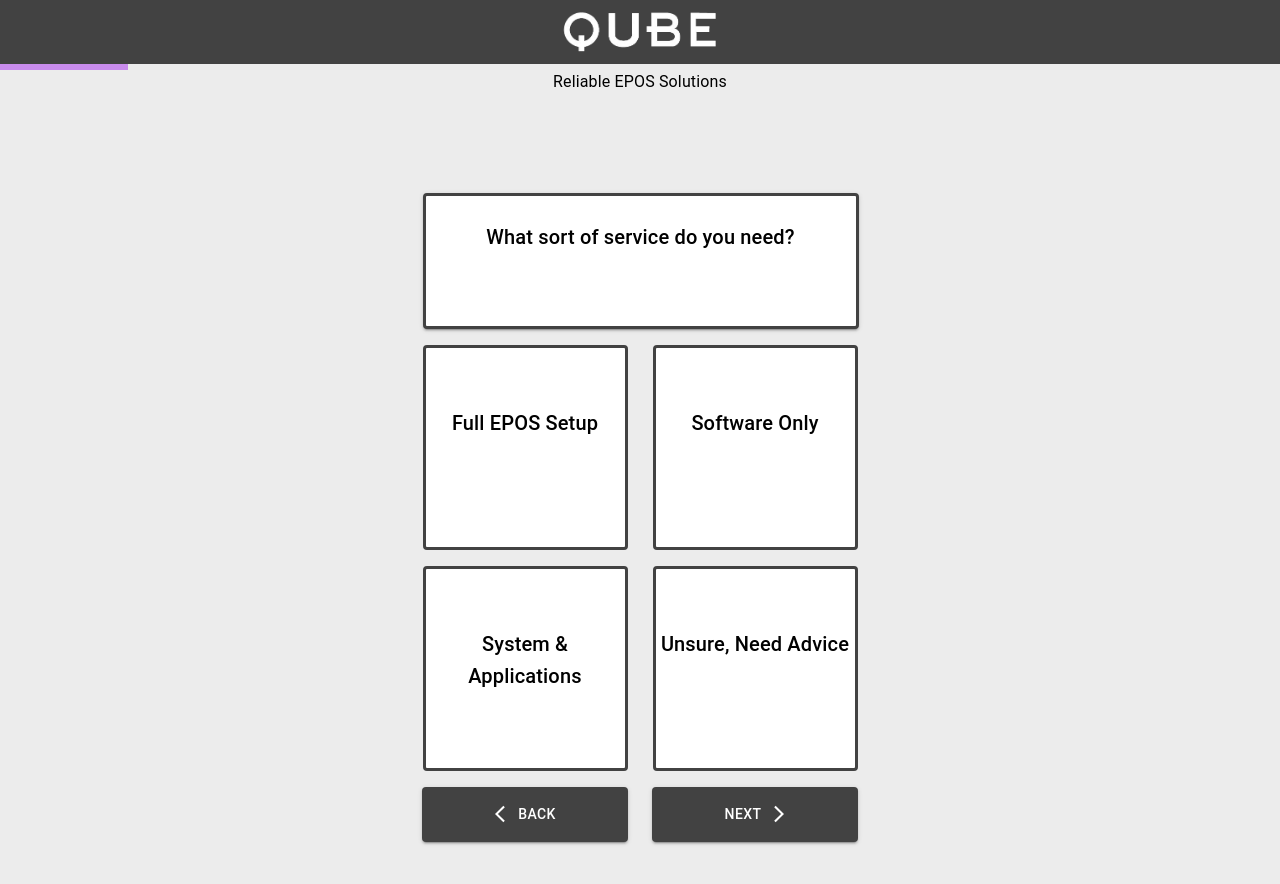
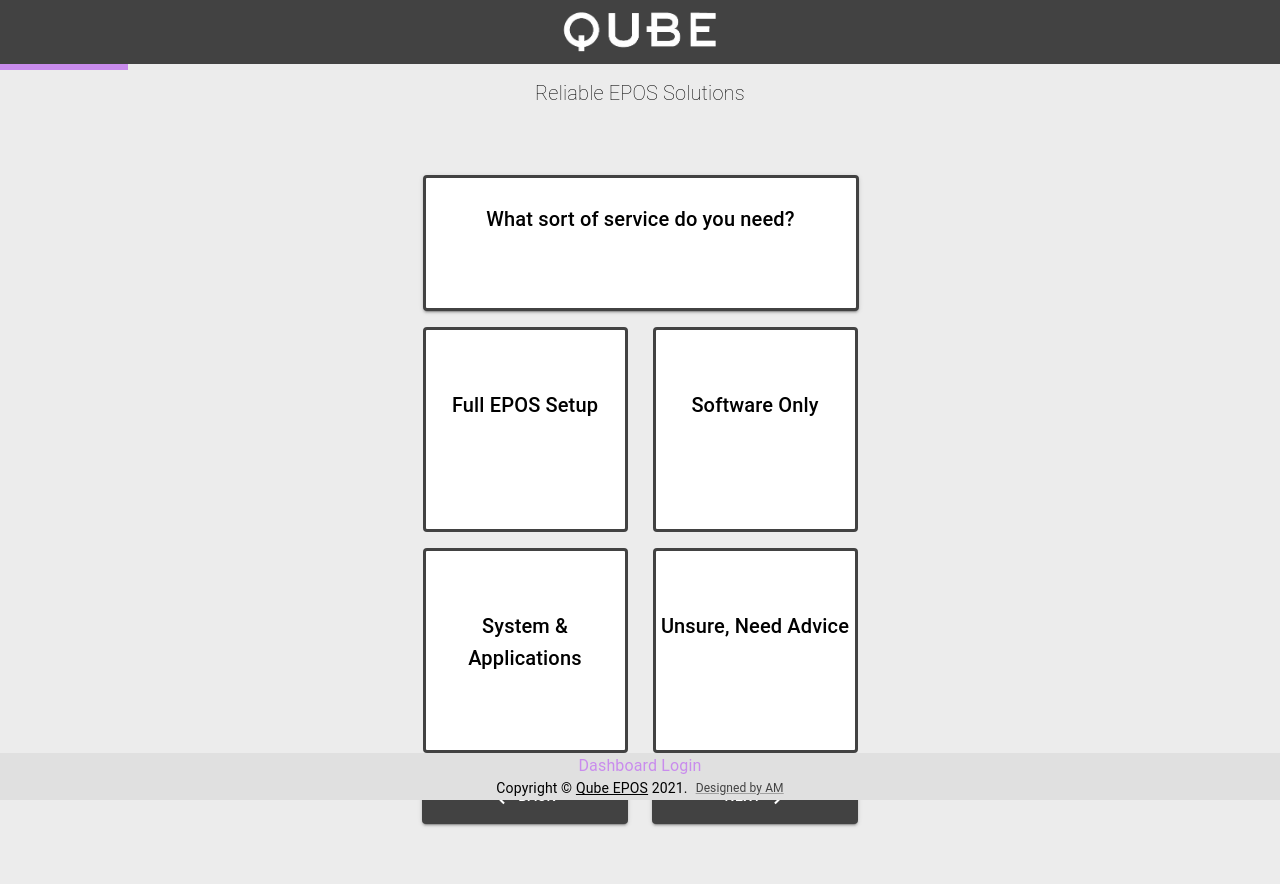
Before and after one commit to aaronzor/epos-questionnaire-mern, a React (Create React App) app in the folder frontend/: page /q1 in a window 1280 px wide. Shown: the top 884 px of the page. Built offline with nearby package versions, Linux system fonts and the light colour scheme.

Commit message:
Footer update

```diff
--- a/frontend/src/Pages/QuestionOne.js
+++ b/frontend/src/Pages/QuestionOne.js
@@ -3,6 +3,7 @@ import GridItem from '../components/GridItem';
 import GridQuestion from '../components/GridQuestion';
 import { Grid, Container } from '@mui/material';
 import NavButton from '../components/NavButton';
+import Footer from '../components/Footer';
 
 const QuestionOne = () => {
     //const { object } = useContext(ResultContext);
@@ -22,6 +23,7 @@ const QuestionOne = () => {
     };
 
     return (
+        <div>
             <Container disableGutters maxWidth='xs'>
                 <Grid
                     spacing={2}
@@ -42,6 +44,7 @@ const QuestionOne = () => {
                     <NavButton link='/q2' variant='next' />
                 </Grid>
             </Container>
+        </div>
     );
 };
 
--- a/frontend/src/components/Copyright.js
+++ b/frontend/src/components/Copyright.js
@@ -1,8 +1,9 @@
 import React from 'react';
-import { Typography, Link } from '@mui/material';
+import { Typography, Stack, Link } from '@mui/material';
 
 const Copyright = (props) => {
     return (
+        <Stack direction='row' justifyContent='center'>
             <Typography
                 variant='body2'
                 color='text.secondary'
@@ -16,6 +17,15 @@ const Copyright = (props) => {
                 {new Date().getFullYear()}
                 {'.'}
             </Typography>
+            {props.dev && (
+                <Link href='https://github.com/aaronzor/'>
+                    <Typography ml={1} fontSize={12} pt={0.1}>
+                        {' '}
+                        Designed by AM
+                    </Typography>
+                </Link>
+            )}
+        </Stack>
     );
 };
 
--- a/frontend/src/components/Footer.js
+++ b/frontend/src/components/Footer.js
@@ -1,33 +1,36 @@
 import React from 'react';
-import { Container, Toolbar, Typography, Box } from '@mui/material';
-import { makeStyles } from '@mui/styles';
+import { Container, Typography, Box, CssBaseline } from '@mui/material';
+import useStyles from '../styles/makeStyle';
 import { Link } from 'react-router-dom';
-
-const useStyles = makeStyles((theme) => {
-    return {
-        footer: {
-            position: 'sticky',
-            bottom: 0,
-            left: 0,
-            width: '100%'
-        }
-    };
-});
+import Copyright from './Copyright';
 
 const Footer = () => {
     const classes = useStyles();
+    return (
+        <Box className={classes.footerWrap}>
+            <CssBaseline />
+            <Box
+                component='footer'
+                sx={{
+                    backgroundColor: (theme) =>
+                        theme.palette.mode === 'light'
+                            ? theme.palette.grey[300]
+                            : theme.palette.grey[800]
+                }}
+                className={classes.footerMain}
+            >
+                <Container maxWidth='sm'>
+                    <Link
+                        to='/dashboard'
+                        style={{ textDecoration: 'none', color: '#c98ced' }}
+                    >
+                        <Typography align='center'>Dashboard Login</Typography>
+                    </Link>
 
-    return (
-        <footer className={classes.footer}>
-            <Box width='100%'>
-                <Container maxWidth='md'>
-                    <Toolbar>
-                        <Typography flexGrow='1'>Made by Me</Typography>
-                        <Link className={classes.link}>Admin Login</Link>
-                    </Toolbar>
+                    <Copyright dev={true} />
                 </Container>
             </Box>
-        </footer>
+        </Box>
     );
 };
 
--- a/frontend/src/components/Header.js
+++ b/frontend/src/components/Header.js
@@ -1,5 +1,5 @@
 import React from 'react';
-import { AppBar, Container, Toolbar } from '@mui/material';
+import { AppBar, Toolbar } from '@mui/material';
 import qube from '../assets/qube-final.png';
 import useStyles from '../styles/makeStyle';
 
--- a/frontend/src/components/Layout.js
+++ b/frontend/src/components/Layout.js
@@ -1,13 +1,8 @@
 import React, { useEffect, useState } from 'react';
-import {
-    Toolbar,
-    LinearProgress,
-    Box,
-    Typography,
-    Container
-} from '@mui/material';
+import { Toolbar, LinearProgress, Box, Typography } from '@mui/material';
 import { useLocation } from 'react-router';
 import Header from './Header';
+import Footer from './Footer';
 import useStyles from '../styles/makeStyle';
 
 const Layout = ({ children }) => {
@@ -53,11 +48,14 @@ const Layout = ({ children }) => {
                     className={classes.progress}
                 />
             )}
-            <Typography align='center' className={classes.subTitle}>
-                Reliable EPOS Solutions
-            </Typography>
+            <Box Container mt={1} mb={-4}>
+                <Typography align='center' fontSize={20} fontWeight={100}>
+                    Reliable EPOS Solutions
+                </Typography>
+            </Box>
             {children}
             <Toolbar />
+            <Footer />
         </Box>
     );
 };
--- a/frontend/src/styles/makeStyle.js
+++ b/frontend/src/styles/makeStyle.js
@@ -54,7 +54,7 @@ const useStyles = makeStyles((theme) => ({
     // Text
     subTitle: {
         align: 'center',
-        fontSize: '40px'
+        fontSize: '25rem'
     },
     questionHeader: {
         paddingLeft: '1%',
@@ -110,6 +110,20 @@ const useStyles = makeStyles((theme) => ({
         border: `3px solid ${grey[400]}`,
         width: '95%',
         textDecoration: 'none'
+    },
+    // Footer
+    footerWrap: {
+        display: 'flex',
+        flexDirection: 'column',
+        mt: 'auto',
+        position: 'absolute',
+        width: '100%',
+        bottom: 0
+    },
+    footerMain: {
+        padding: 1.5,
+        px: 1.5,
+        mt: 'auto'
     }
 }));
 
```
Also changed, not shown: frontend/src/assets/qubedark-final.png (deleted). Lines whose indentation alone changed are shown as unchanged.
